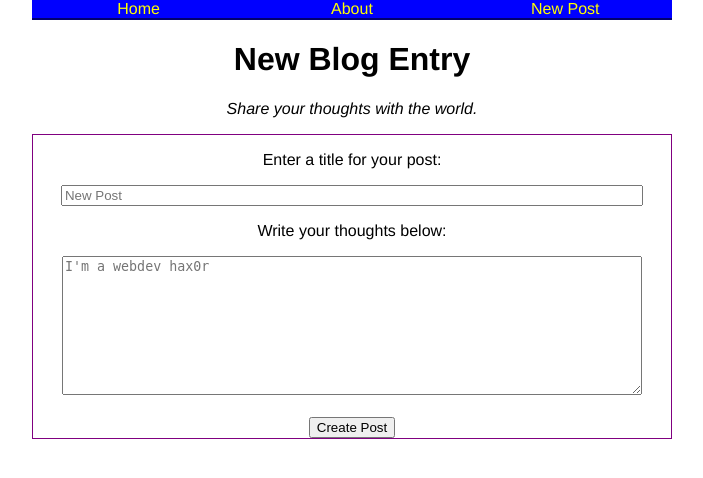
After one commit to anbenson/webdevblog, a Flask app: page /create in a window 1280 px wide. The commit adds this page. Shown: the top 478 px of the page, without its empty margins (288-991 px from the left). Run offline with Flask 2, Linux system fonts and the light colour scheme.

Commit message:
added create post page, css, links

```diff
--- a/app.py
+++ b/app.py
@@ -7,6 +7,10 @@ SET_DEBUG = True
 def home():
   return render_template("index.html")
 
+@app.route("/create")
+def create():
+  return render_template("create.html")
+
 @app.errorhandler(404)
 def page_not_found(error):
   return render_template("error404.html"), 404
--- a/static/base.css
+++ b/static/base.css
@@ -33,3 +33,16 @@ body {
 .example-entry {
   border: 1px solid red;
 }
+
+.create-form {
+  border: 1px solid purple;
+}
+
+.create-title {
+  width: 90%;
+}
+
+.create-text {
+  width: 90%;
+  height: 10em;
+}
--- a/templates/base.html
+++ b/templates/base.html
@@ -14,7 +14,7 @@
           <a href="/">About</a>
         </div>
         <div class="header-nav">
-          <a href="/">New Post</a>
+          <a href="/create">New Post</a>
         </div>
       </div>
     </div>
--- /dev/null
+++ b/templates/create.html
@@ -0,0 +1,27 @@
+{% extends "base.html" %}
+
+{% block head %}
+    <title>Create a Post</title>
+{% endblock %}
+
+{% block body %}
+        <div class="body-header">
+          <h1>New Blog Entry</h1>
+          <p>
+            <em>
+              Share your thoughts with the world.
+            </em>
+          </p>
+        </div>
+        <div class="create-form">
+          <form method="post" action="/newpost">
+            <p>Enter a title for your post:</p>
+            <input class="create-title" type="text" name="post-title" placeholder="New Post" />
+            <p>Write your thoughts below:</p>
+            <textarea class="create-text" name="post-text" placeholder="I'm a webdev hax0r"></textarea>
+            <br />
+            <br />
+            <input class="create-submit" type="submit" value="Create Post" />
+          </form>
+        </div>
+{% endblock %}
--- a/templates/index.html
+++ b/templates/index.html
@@ -5,7 +5,7 @@
 {% endblock %}
 
 {% block body %}
-        <div id="body-header">
+        <div class="body-header">
           <h1>The Everyman Blog</h1>
           <p>
             <em>
```
